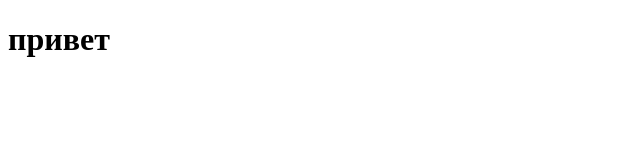
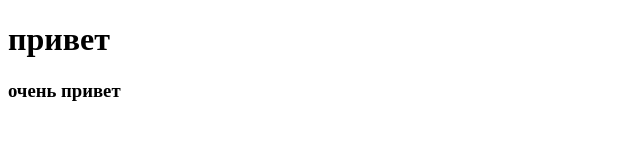
Before and after one commit to kamakmw/kamatest, a plain HTML site: page index.html in a window 1280 px wide. Shown: the whole page, without its empty margins (0-640 px from the left). Drawn offline with Linux system fonts and the light colour scheme.

Commit message:
change index.html

```diff
--- a/index.html
+++ b/index.html
@@ -9,6 +9,7 @@
 
 <body>
     <h1>привет</h1>
+    <h3>очень привет</h3>
 </body>
 
 </html>
```
